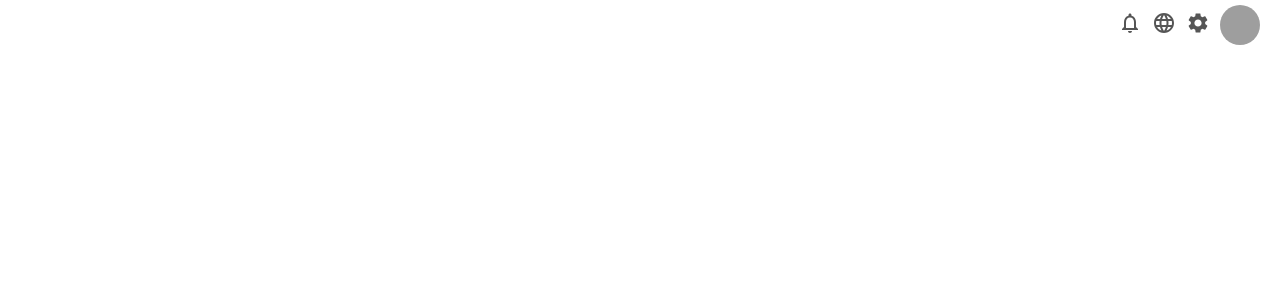
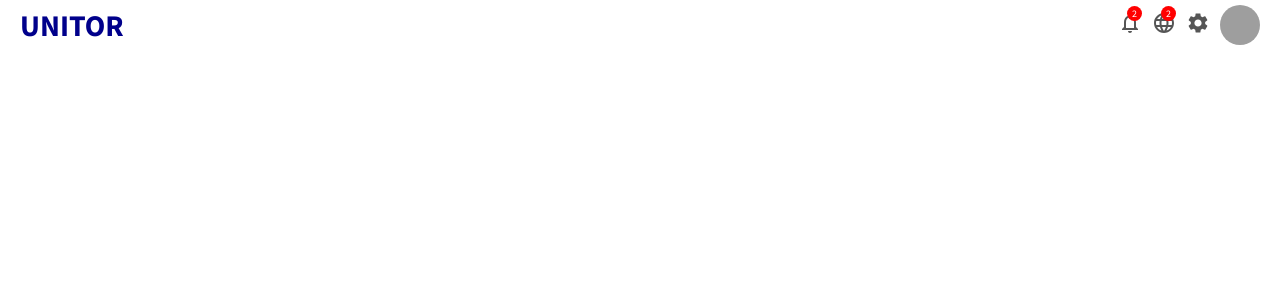
Before and after one commit to surajnarsale/unitor-admin-panel, a React (Create React App) app: page / in a window 1280 px wide. Shown: the top 300 px of the page. Built offline with nearby package versions, Linux system fonts and the light colour scheme; grey boxes are pictures that could not be loaded.

Commit message:
feat: add logo and icon_badge

```diff
--- a/src/components/topbar/Topbar.jsx
+++ b/src/components/topbar/Topbar.jsx
@@ -6,13 +6,17 @@ export default function Topbar() {
 	return (
 		<div className="topbar">
 			<div className="topbarWrapper">
-				<div className="topLeft"></div>
+				<div className="topLeft">
+					<span className="logo">UNITOR</span>
+				</div>
 				<div className="topRight">
 					<div className="topbarIconContainer">
 						<NotificationsNone />
+						<span className="topIconBadge">2</span>
 					</div>
 					<div className="topbarIconContainer">
 						<Language />
+						<span className="topIconBadge">2</span>
 					</div>
 					<div className="topbarIconContainer">
 						<Settings />
--- a/src/components/topbar/topbar.css
+++ b/src/components/topbar/topbar.css
@@ -2,9 +2,17 @@
 	width: 100%;
 	height: 50px;
 	background-color: white;
+
 	position: sticky;
 	top: 0;
 	z-index: 999;
+}
+
+.logo {
+	font-weight: bold;
+	font-size: 30px;
+	color: darkblue;
+	cursor: pointer;
 }
 
 .topbarWrapper {
@@ -26,6 +34,20 @@
 	margin-right: 10px;
 	color: #555;
 }
+.topIconBadge {
+	width: 15px;
+	height: 15px;
+	position: absolute;
+	top: -5px;
+	right: 0px;
+	background-color: red;
+	color: white;
+	border-radius: 50%;
+	display: flex;
+	align-items: center;
+	justify-content: center;
+	font-size: 10px;
+}
 
 .topAvatar {
 	width: 40px;
```
